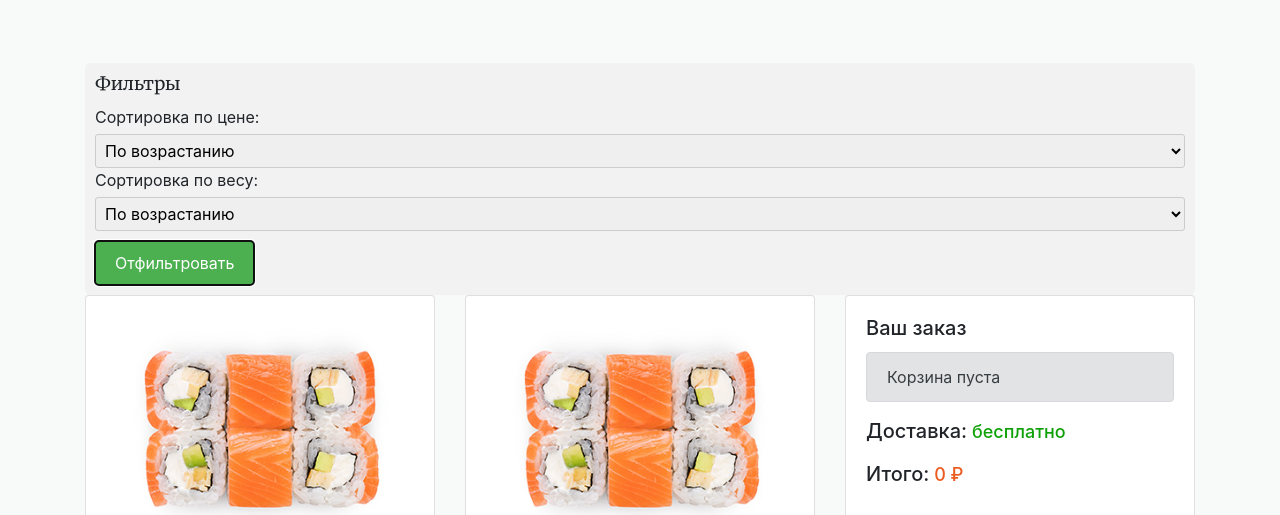
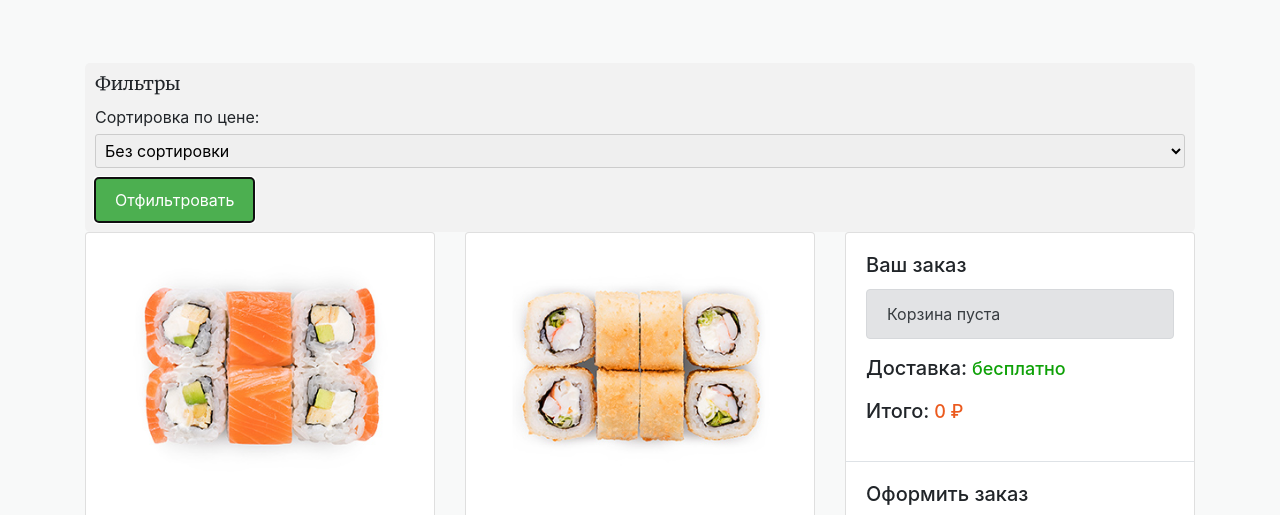
Before and after one commit to CheateRYT/RollShop, a plain HTML site: page index.html in a window 1280 px wide. Both pictures are taken after a click on the button "Отфильтровать". Shown: the part 242-757 px from the top of the page. Drawn offline with Linux system fonts and the light colour scheme.

Commit message:
Full sort system by price

```diff
--- a/index.html
+++ b/index.html
@@ -26,14 +26,17 @@
 			<h3>Фильтры</h3>
 			<label for="price-sort">Сортировка по цене:</label>
 			<select id="price-sort">
+				<option value="withaut">Без сортировки</option>
 				<option value="asc">По возрастанию</option>
 				<option value="desc">По убыванию</option>
 			</select>
-			<label for="weight-sort">Сортировка по весу:</label>
+			<!--<label for="weight-sort">Сортировка по весу:</label>
 			<select id="weight-sort">
+				<option value="empty-slot">Выбрать</option>
 				<option value="asc">По возрастанию</option>
 				<option value="desc">По убыванию</option>
 			</select>
+			-->
 			<button class="filter-button">Отфильтровать</button>
 		</div>
 		<div class="row">
--- a/js/index.js
+++ b/js/index.js
@@ -114,34 +114,52 @@ let shop = {
     },
   ],
 };
+
+//Меню выбора фильтра
 const filterButton = document.querySelector('.filter-button');
 const priceSort = document.getElementById('price-sort');
 const weightSort = document.getElementById('weight-sort');
 
 filterButton.addEventListener('click', () => {
   const selectedPriceSort = priceSort.value;
-  const selectedWeightSort = weightSort.value;
    filterProducts('price', selectedPriceSort);
-  filterProducts('weight', selectedWeightSort);
   // Обновляем все страницы после применения фильтра
-  let pagesCount = Math.ceil(shop.products.length / 4);
-  for(let i = 1; i <= pagesCount; i++) {
-    showProducts(i, 4);
-  }
+  showProducts(shop.page,4)
+
 });
 
-function filterProducts(filterType, sortOrder) {
+
+//Функция для фильтра массива с продуктами
+// Глобальная переменная для хранения текущего состояния отсортированного массива
+let sortedProducts = [...shop.products];
+ // Функция для фильтра массива с продуктами
+ function filterProducts(filterType, sortOrder) {
+  // Используем sortedProducts вместо shop.products
+  sortedProducts = [...shop.products];
+  if (sortOrder === 'without') { // добавляем условие для опции "Без сортировки"
+    return; // просто выходим из функции без сортировки
+  }
   if (filterType === 'price' || filterType === 'weight') {
-    shop.products.sort((a, b) => {
+    sortedProducts.sort((a, b) => {
       if (sortOrder === 'asc') {
         return a[filterType] - b[filterType];
       } else if (sortOrder === 'desc') {
         return b[filterType] - a[filterType];
       }
     });
+    // Обновляем количество страниц после сортировки
+    let pagesCount = Math.ceil(sortedProducts.length / 4);
+    for(let i = 1; i <= pagesCount; i++) {
+      showProducts(i, 4);
+    }
+    shopCurrentProducts = extractCurrentProducts(1, 4); // добавьте эту строку
   }
 }
+ // Вырезать первые 4 товара для главной страницы
+
+
 console.log(shop.products)
+//Функция для расчета количества страниц
 const pageCountBlock = document.querySelector(".page-strip");
 
 function checkPageCount() {
@@ -156,12 +174,12 @@ function checkPageCount() {
     }</div>`;
   }
 }
-checkPageCount();
 //Вырезать первые 4 товара для главной страницы
 function extractCurrentProducts(pageNumber, elementCount) {
   const startIndex = (pageNumber - 1) * elementCount;
   const endIndex = startIndex + elementCount;
-  const shopCurrentProducts = shop.products.slice(startIndex, endIndex);
+  // Используем sortedProducts вместо shop.products
+  const shopCurrentProducts = sortedProducts.slice(startIndex, endIndex);
   return shopCurrentProducts;
 }
 extractCurrentProducts(shop.page, 4);
@@ -293,9 +311,10 @@ document.body.addEventListener("click", (event) => {
       item.classList.remove("pagination__item--active");
     });
     pageChangersItem.classList.add("pagination__item--active");
-    shopCurrentProducts = extractCurrentProducts(shop.page, 4);
-    showProducts(shop.page, 4);
+    shopCurrentProducts = extractCurrentProducts(page, 4); // обновляем продукты для текущей страницы
+    showProducts(page, 4); // передаем номер страницы вместо shop.page
   }
+  // остальной код
 
   if (
     event.target.dataset.action === "minus" ||
@@ -338,8 +357,6 @@ document.body.addEventListener("click", (event) => {
 });
 
 // обработчики событий для кнопок уменьшения и увеличения количества товара
-// обработчики событий для кнопок уменьшения и увеличения количества товара
-
 const cart = document.querySelector(".cart-wrapper");
 function toCart(product) {
   const existingProduct = document.querySelector(
@@ -375,9 +392,7 @@ function toCart(product) {
   }
 }
 
-//Проверка на пустоту корзины и итоговую
-
-//Добавление и удаление товаров из корзины
+//Проверка на пустоту корзины
 
 function checkCart() {
   let cartAlert = document.getElementById("alert");
@@ -395,8 +410,11 @@ function checkCart() {
     totalPrice.textContent = "0";
   }
 }
+
+
+extractCurrentProducts(shop.page, 4);
+checkPageCount();
 showProducts(1, 4);
-
 checkCart();
 console.log(shop);
 console.log("console.log(shop)");
```
